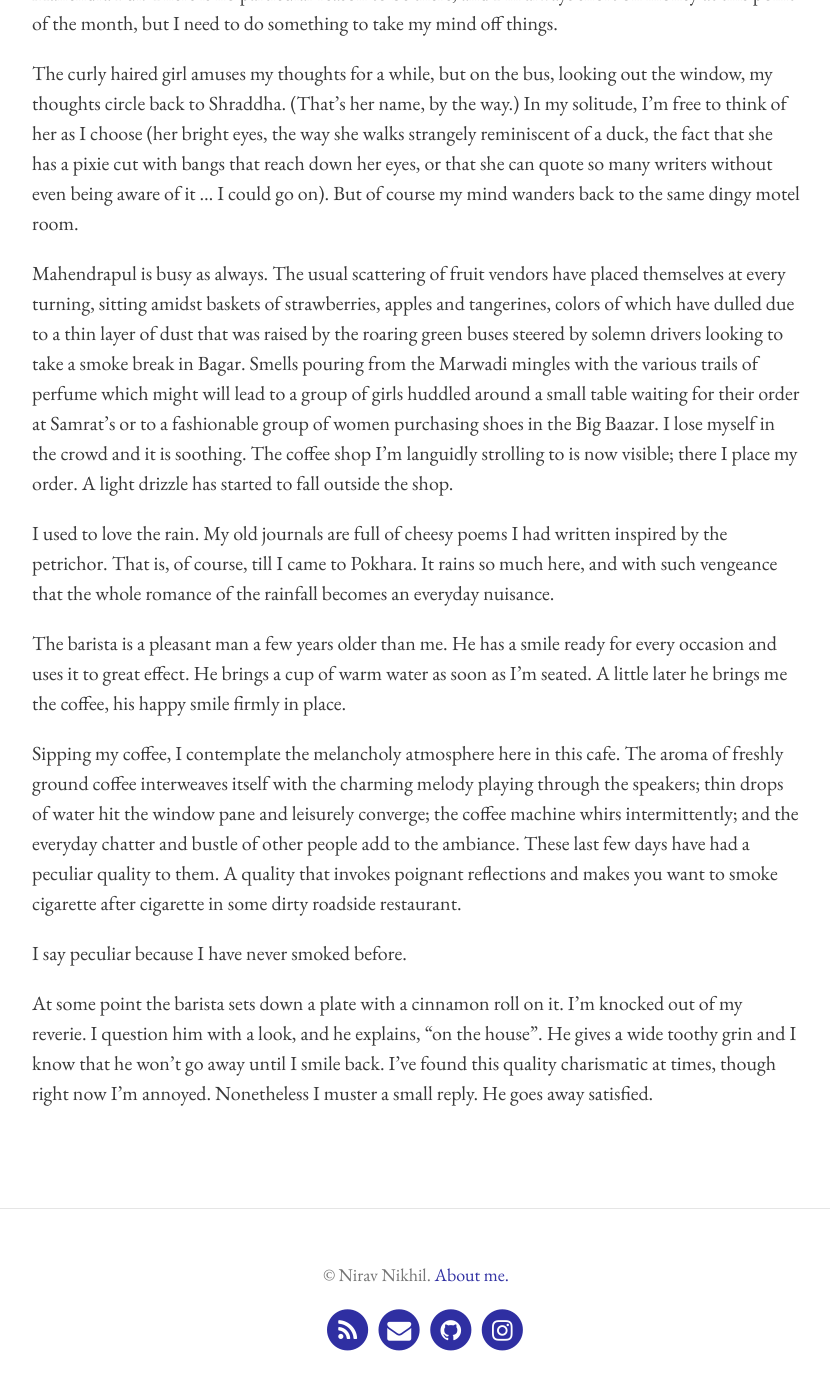
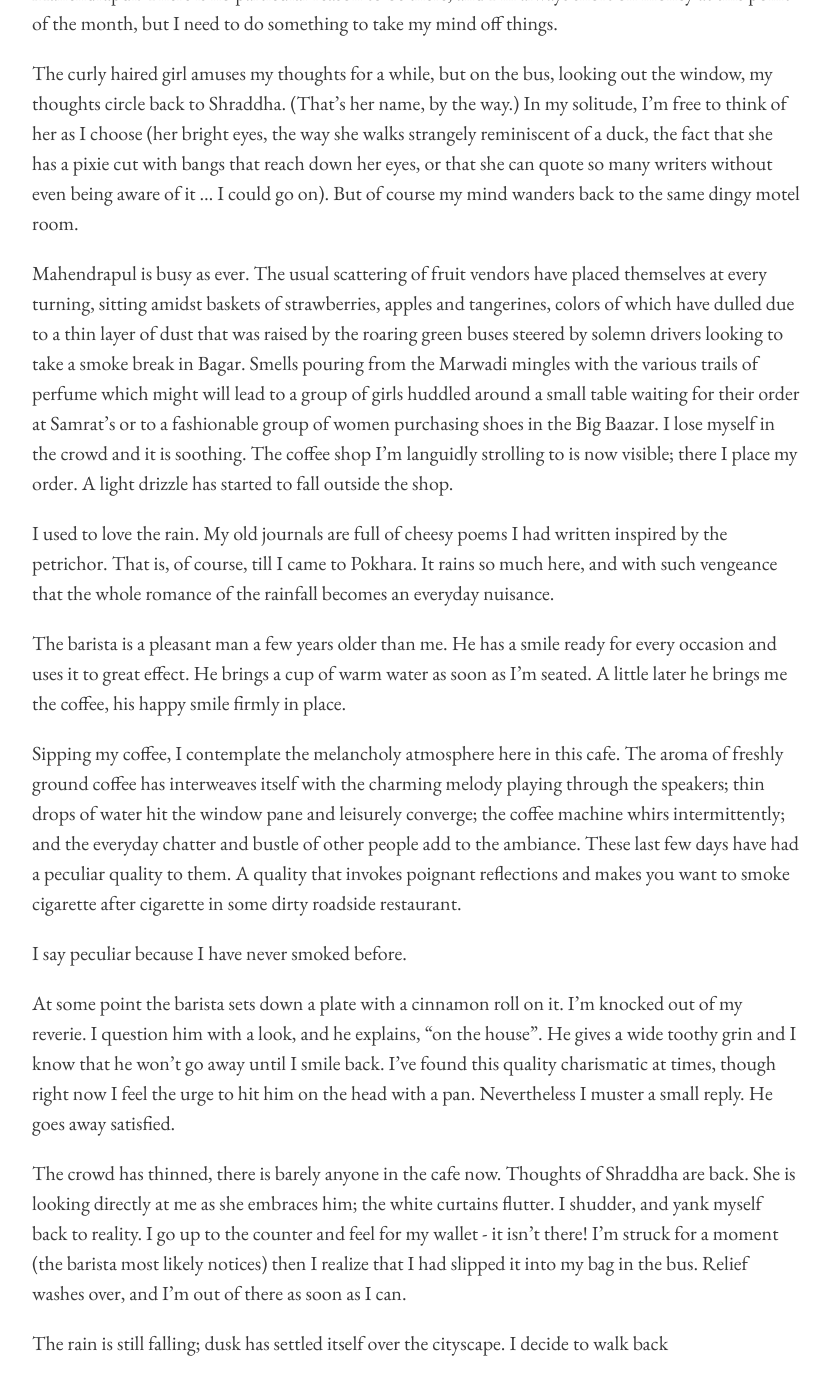
Before and after one commit to niravcodes/niravcodes.github.io, a Jekyll site: the page built from pages/it-rains-here-in-pokhara.md, in a window 1280 px wide and 1400 px high, scrolled down 1432 px. Shown: the top 1395 px of the window, without its empty margins (224-1054 px from the left). Built offline with Jekyll 4.4.1, drawn with Linux system fonts in a browser that asks for light colours; some of the changed text lies outside the part shown.

Commit message:
Update from Forestry.io - Updated it-rains-here-in-pokhara.md

```diff
--- a/pages/it-rains-here-in-pokhara.md
+++ b/pages/it-rains-here-in-pokhara.md
@@ -10,7 +10,7 @@
 ---
 If you think being madly in love with your bestfriend's girlfriend is bad, try sitting next to him during a Microprocessor lecture having to listen to him describe the sex they had the day before. What's more, Microprocessor is one of the few subjects I enjoy. My friend is normally a level-headed person who doesn't speak much, but it seems that the excitement of the first time is grand enough for him to break his character. Needless to say, I'm miserable.
 
-I look out the window, if only to somehow communicate to him my lack of enthusiasm. It doesn't work. The class goes on for another forty minutes in which he fills me in on the color of the curtains, flavor of the condom, state of the bed sheets after they were done and what not. I surely don't want to advertise my bestfriend as an idiot here, but he's acting like one today. I try very hard to pretend to be listening while also mentally singing _lalalalalalalalalalalalalalalalalalalala_.
+I look out the window, if only to somehow communicate to him my lack of enthusiasm. It doesn't work. The class goes on for another forty minutes in which he fills me in on the color of the curtains, flavor of the condom, state of the bedsheets after they were done and what not. I surely don't want to advertise my bestfriend as an idiot here, but he's acting like one today. I try very hard to pretend to be listening while also mentally singing _lalalalalalalalalalalalalalalalalalalala_.
 
 The day is overcast and a thin fog has sucked the life off colors. Leafless trees stand tall, looking like giant skeletons with arms raised towards the sky. In a distance, I see the new ICTC building as it's being constructed. From afar, it looks like tiny ant-men are scurrying about, assembling the universe one breadcrumb at a time.
 
@@ -20,18 +20,22 @@
 
 I'm near the Civil block when, out of nowhere, without preparation, a girl misses a step and falls nose-first to the (thankfully soft) ground. Her friends are by her side. They pick her up, dust her off and seeing that she is somewhat disoriented, take her to the nearest sitting place. They do this with such fluid motion that the whole event emanates the quality of an oft-repeated ritual. It gives you the impression that the curly haired girl is always falling, her friends always dusting her off and guiding her to the nearest sitting place. I don't know, maybe it's true. So I decide to defer all judgements excepting one; that she has good friends.
 
-The next class starts in a few minutes but I have no intention of attending it. I board a bus to Mahendra Pul. There is no particular reason to be there, and I'm always short on money at this point of the month, but I need to do something to take my mind off things.
+The next class starts in a few minutes but I have no intention of attending it. I board a bus to Mahendrapul. There is no particular reason to be there, and I'm always short on money at this point of the month, but I need to do something to take my mind off things.
 
 The curly haired girl amuses my thoughts for a while, but on the bus, looking out the window, my thoughts circle back to Shraddha. (That's her name, by the way.) In my solitude, I'm free to think of her as I choose (her bright eyes, the way she walks strangely reminiscent of a duck, the fact that she has a pixie cut with bangs that reach down her eyes, or that she can quote so many writers without even being aware of it ... I could go on). But of course my mind wanders back to the same dingy motel room.
 
-Mahendrapul is busy as always. The usual scattering of fruit vendors have placed themselves at every turning, sitting amidst baskets of strawberries, apples and tangerines, colors of which have dulled due to a thin layer of dust that was raised by the roaring green buses steered by solemn drivers looking to take a smoke break in Bagar. Smells pouring from the Marwadi mingles with the various trails of perfume which might will lead to a group of girls huddled around a small table waiting for their order at Samrat's or to a fashionable group of women purchasing shoes in the Big Baazar. I lose myself in the crowd and it is soothing. The coffee shop I'm languidly strolling to is now visible; there I place my order. A light drizzle has started to fall outside the shop.
+Mahendrapul is busy as ever. The usual scattering of fruit vendors have placed themselves at every turning, sitting amidst baskets of strawberries, apples and tangerines, colors of which have dulled due to a thin layer of dust that was raised by the roaring green buses steered by solemn drivers looking to take a smoke break in Bagar. Smells pouring from the Marwadi mingles with the various trails of perfume which might will lead to a group of girls huddled around a small table waiting for their order at Samrat's or to a fashionable group of women purchasing shoes in the Big Baazar. I lose myself in the crowd and it is soothing. The coffee shop I'm languidly strolling to is now visible; there I place my order. A light drizzle has started to fall outside the shop.
 
 I used to love the rain. My old journals are full of cheesy poems I had written inspired by the petrichor. That is, of course, till I came to Pokhara. It rains so much here, and with such vengeance that the whole romance of the rainfall becomes an everyday nuisance.
 
 The barista is a pleasant man a few years older than me. He has a smile ready for every occasion and uses it to great effect. He brings a cup of warm water as soon as I'm seated. A little later he brings me the coffee, his happy smile firmly in place.
 
-Sipping my coffee, I contemplate the melancholy atmosphere here in this cafe. The aroma of freshly ground coffee interweaves itself with the charming melody playing through the speakers; thin drops of water hit the window pane and leisurely converge; the coffee machine whirs intermittently; and the everyday chatter and bustle of other people add to the ambiance. These last few days have had a peculiar quality to them. A quality that invokes poignant reflections and makes you want to smoke cigarette after cigarette in some dirty roadside restaurant.
+Sipping my coffee, I contemplate the melancholy atmosphere here in this cafe. The aroma of freshly ground coffee has interweaves itself with the charming melody playing through the speakers; thin drops of water hit the window pane and leisurely converge; the coffee machine whirs intermittently; and the everyday chatter and bustle of other people add to the ambiance. These last few days have had a peculiar quality to them. A quality that invokes poignant reflections and makes you want to smoke cigarette after cigarette in some dirty roadside restaurant.
 
 I say peculiar because I have never smoked before.
 
-At some point the barista sets down a plate with a cinnamon roll on it. I'm knocked out of my reverie. I question him with a look, and he explains, "on the house". He gives a wide toothy grin and I know that he won't go away until I smile back. I've found this quality charismatic at times, though right now I'm annoyed. Nonetheless I muster a small reply. He goes away satisfied.
+At some point the barista sets down a plate with a cinnamon roll on it. I'm knocked out of my reverie. I question him with a look, and he explains, "on the house". He gives a wide toothy grin and I know that he won't go away until I smile back. I've found this quality charismatic at times, though right now I feel the urge to hit him on the head with a pan. Nevertheless I muster a small reply. He goes away satisfied.
+
+The crowd has thinned, there is barely anyone in the cafe now. Thoughts of Shraddha are back. She is looking directly at me as she embraces him; the white curtains flutter. I shudder, and yank myself back to reality. I go up to the counter and feel for my wallet - it isn't there! I'm struck for a moment (the barista most likely notices) then I realize that I had slipped it into my bag in the bus. Relief washes over, and I'm out of there as soon as I can.
+
+The rain is still falling; dusk has settled itself over the cityscape. I decide to walk back
```
Also changed, not shown: other parts of pages/it-rains-here-in-pokhara.md (+1 -1 lines).
